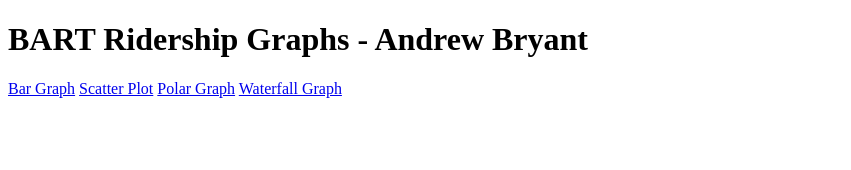
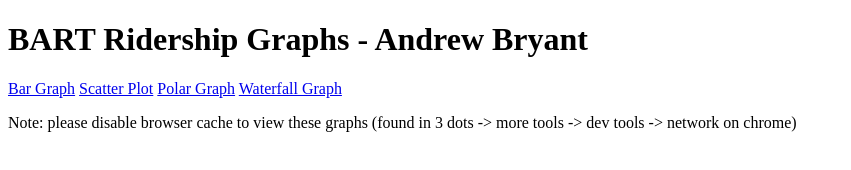
Before and after one commit to andrew20021449/GEOG456HW003, a plain HTML site: page index.html in a window 1280 px wide. Shown: the whole page, without its empty margins (0-851 px from the left). Drawn offline with Linux system fonts and the light colour scheme.

Commit message:
Update index.html

```diff
--- a/index.html
+++ b/index.html
@@ -12,5 +12,6 @@
     <a href="scatter.html">Scatter Plot</a>
     <a href="barpolar.html">Polar Graph</a>
     <a href="waterfall.html">Waterfall Graph</a>
+    <p>Note: please disable browser cache to view these graphs (found in 3 dots -> more tools -> dev tools -> network on chrome)</p>
 </body>
 </html>
```
